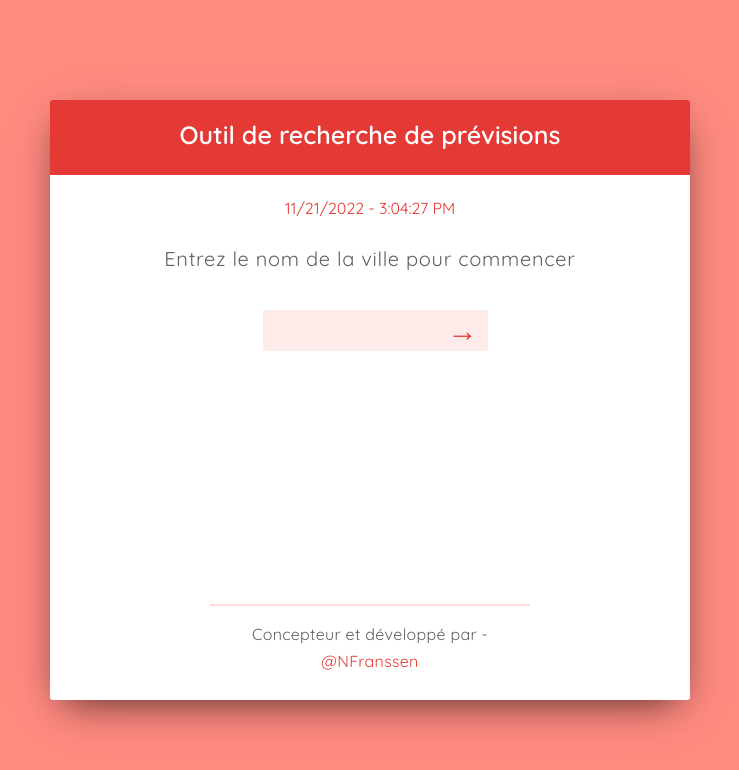
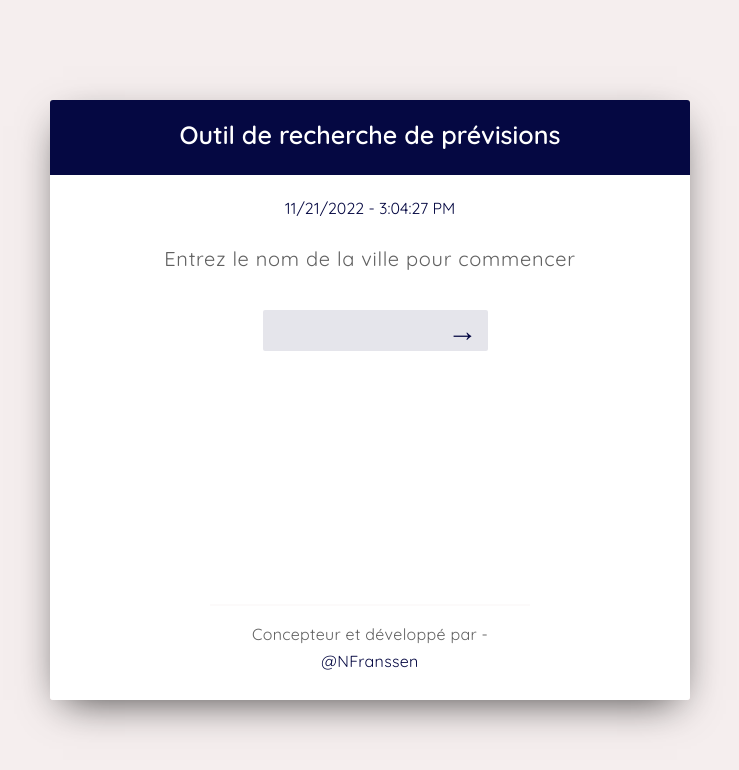
Before and after one commit to ngoiefranssen/Wrapper-app-finder, a React (Create React App) app: page / in a window 1280 px wide. Shown: the top 770 px of the page, without its empty margins (270-1009 px from the left). Built offline with nearby package versions, Linux system fonts and the light colour scheme.

Commit message:
Wrapper Finder

```diff
--- a/src/styles/base/_variables.scss
+++ b/src/styles/base/_variables.scss
@@ -1,6 +1,6 @@
-$main-black: #000;
-$colour-1: #FF8A80;
-$colour-2: #E53935;
+$main-black: rgb(233, 13, 13);
+$colour-1: #f5eeee;
+$colour-2: #050842;
 
 $main-font: 'Quicksand', sans-serif;
 
```
